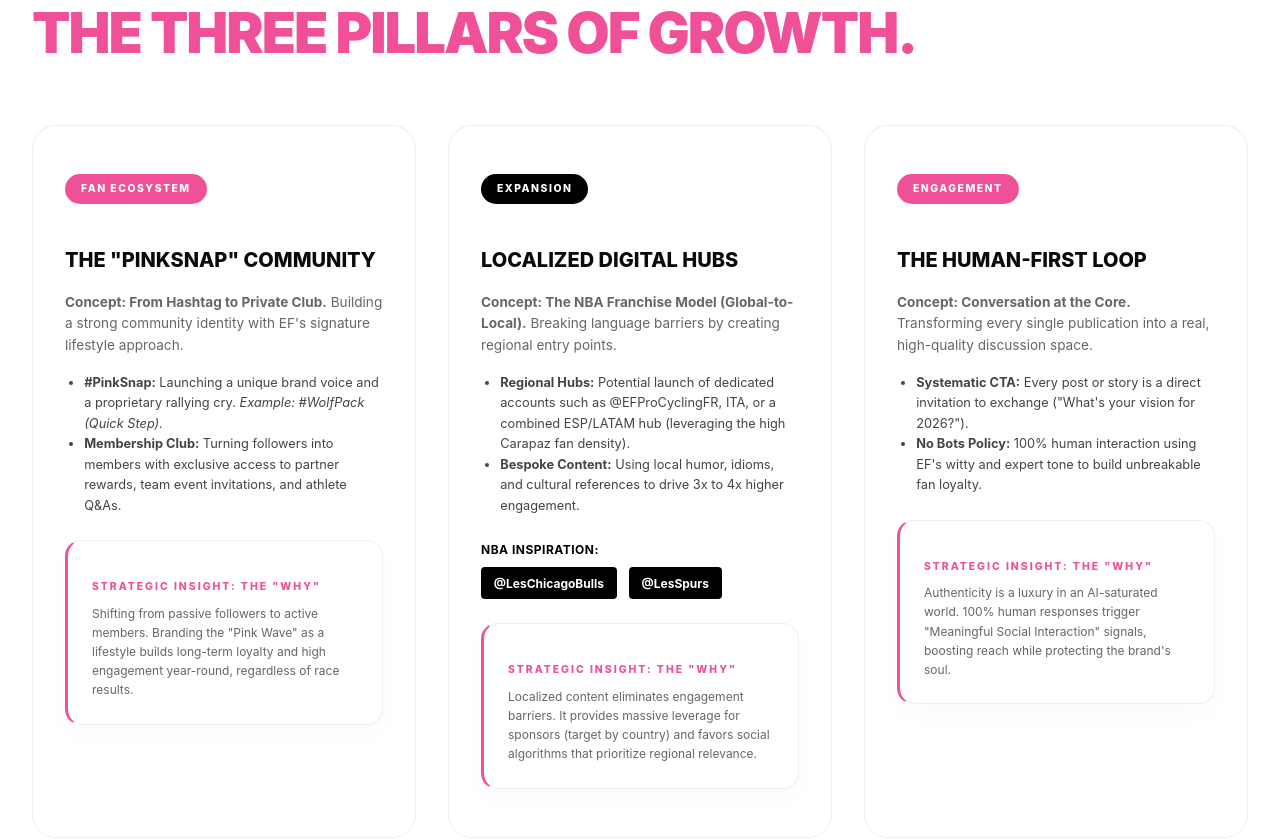
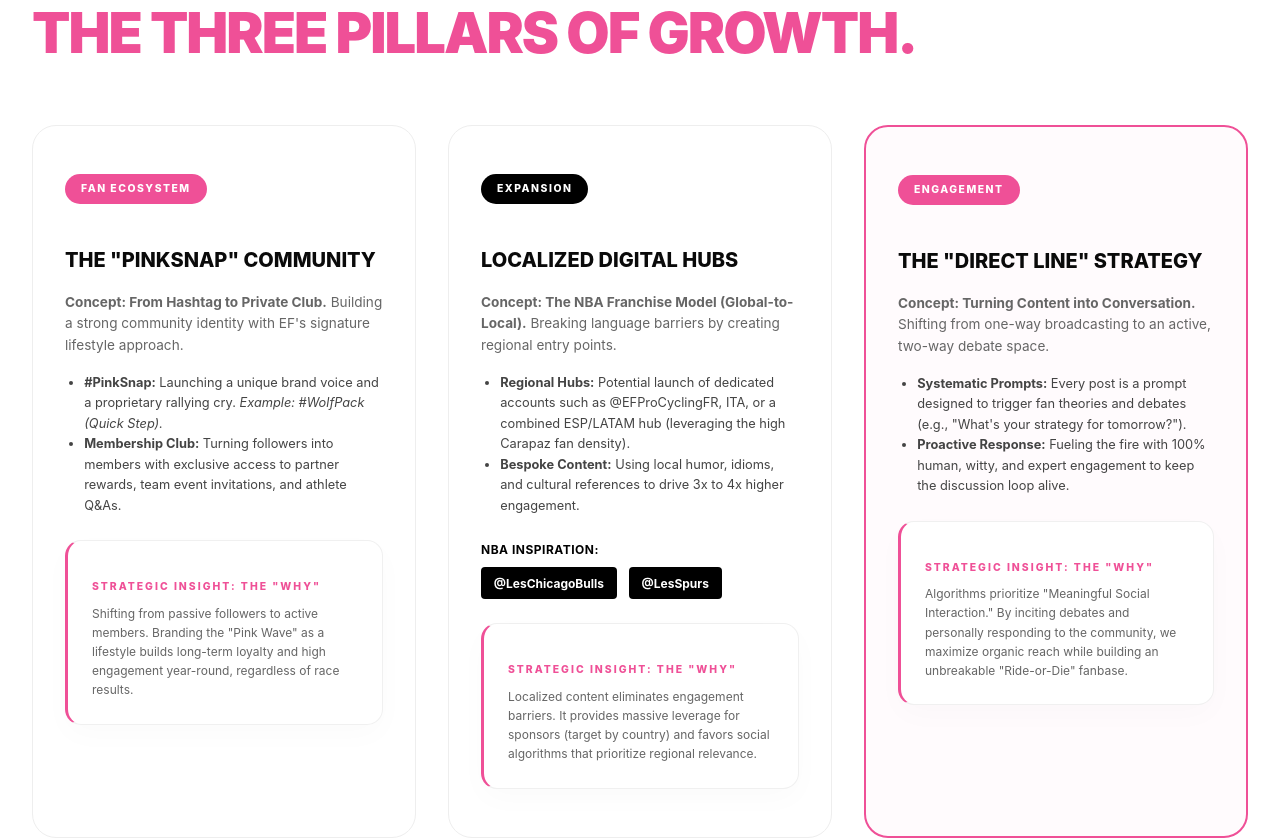
Before and after one commit to TheOne-Fantasy/EF-Ideas, a Next.js app: page / in a window 1280 px wide. Shown: the part 7406-8246 px from the top of the page. Built offline with nearby package versions, Linux system fonts and the light colour scheme.

Commit message:
docs: reorient Pillar 3 towards Direct Line strategy and debate

```diff
--- a/src/app/page.tsx
+++ b/src/app/page.tsx
@@ -346,21 +346,21 @@ export default function EFPage() {
             </div>
           </div>
 
-          {/* PILLAR 3 - HUMAN FIRST */}
-          <div className={styles.strategyCard}>
-            <span className={styles.caseStudyTag} style={{ background: '#ef5097', color: '#fff', marginBottom: '1rem' }}>ENGAGEMENT</span>
-            <h3>THE HUMAN-FIRST LOOP</h3>
+          {/* PILLAR 3 - DIRECT LINE */}
+          <div className={styles.strategyCard} style={{ border: '2px solid var(--ef-pink)', background: 'rgba(239, 80, 151, 0.02)' }}>
+            <span className={styles.caseStudyTag} style={{ marginBottom: '1rem' }}>ENGAGEMENT</span>
+            <h3>THE &quot;DIRECT LINE&quot; STRATEGY</h3>
             <p style={{ color: '#666', fontSize: '0.85rem', marginBottom: '1rem' }}>
-              <strong>Concept: Conversation at the Core.</strong> Transforming every single publication into a real, high-quality discussion space.
+              <strong>Concept: Turning Content into Conversation.</strong> Shifting from one-way broadcasting to an active, two-way debate space.
             </p>
             <ul style={{ color: '#444', fontSize: '0.8rem', paddingLeft: '1.2rem', marginBottom: '1.5rem' }}>
-              <li><strong>Systematic CTA:</strong> Every post or story is a direct invitation to exchange (&quot;What&apos;s your vision for 2026?&quot;).</li>
-              <li><strong>No Bots Policy:</strong> 100% human interaction using EF&apos;s witty and expert tone to build unbreakable fan loyalty.</li>
+              <li><strong>Systematic Prompts:</strong> Every post is a prompt designed to trigger fan theories and debates (e.g., &quot;What&apos;s your strategy for tomorrow?&quot;).</li>
+              <li><strong>Proactive Response:</strong> Fueling the fire with 100% human, witty, and expert engagement to keep the discussion loop alive.</li>
             </ul>
             <div className={styles.insightCard} style={{ marginTop: 'auto' }}>
               <h4 style={{ fontSize: '0.65rem', marginBottom: '0.5rem' }}>Strategic Insight: The &quot;Why&quot;</h4>
               <p style={{ fontSize: '0.75rem', color: '#666', margin: 0 }}>
-                Authenticity is a luxury in an AI-saturated world. 100% human responses trigger &quot;Meaningful Social Interaction&quot; signals, boosting reach while protecting the brand&apos;s soul.
+                Algorithms prioritize &quot;Meaningful Social Interaction.&quot; By inciting debates and personally responding to the community, we maximize organic reach while building an unbreakable &quot;Ride-or-Die&quot; fanbase.
               </p>
             </div>
           </div>
```
